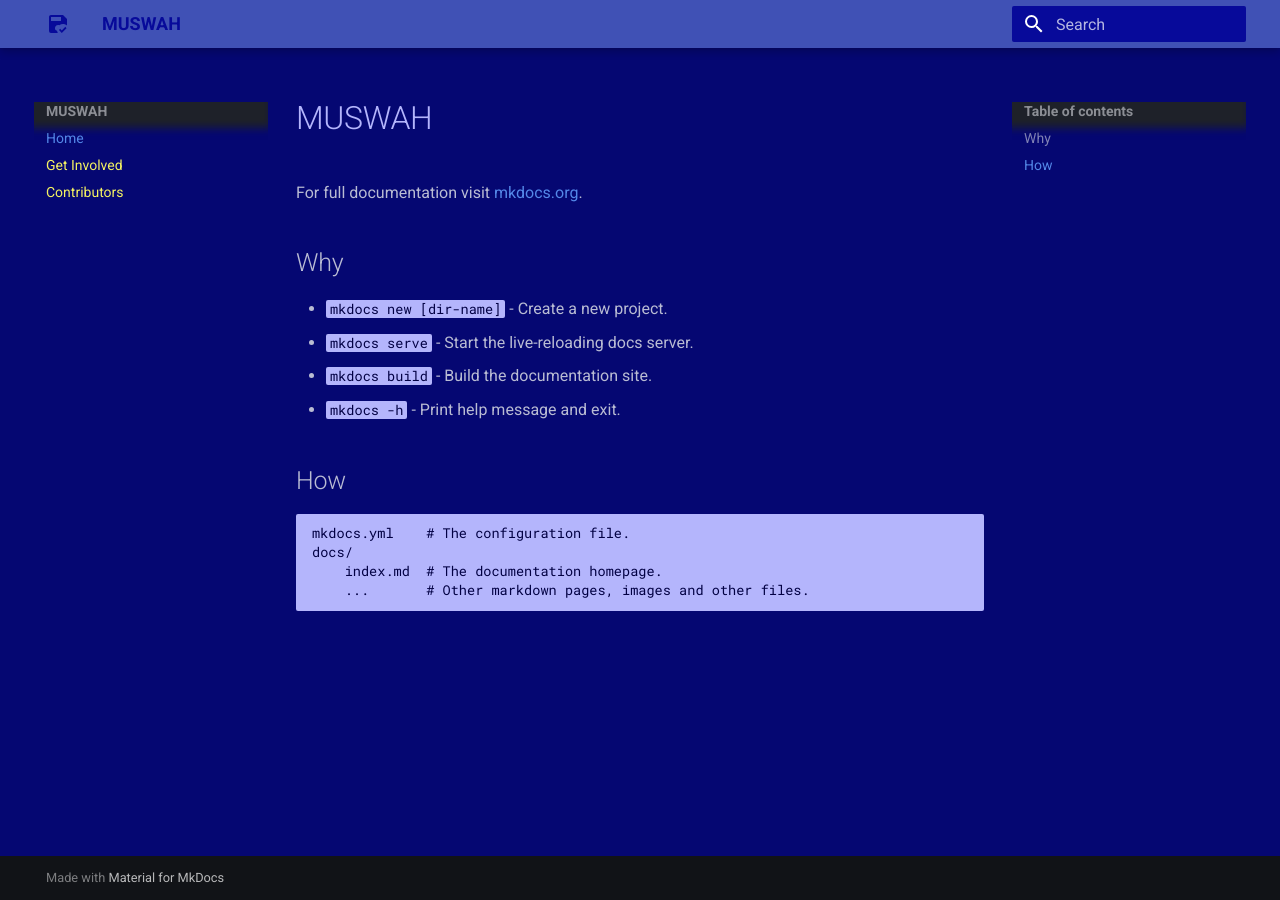
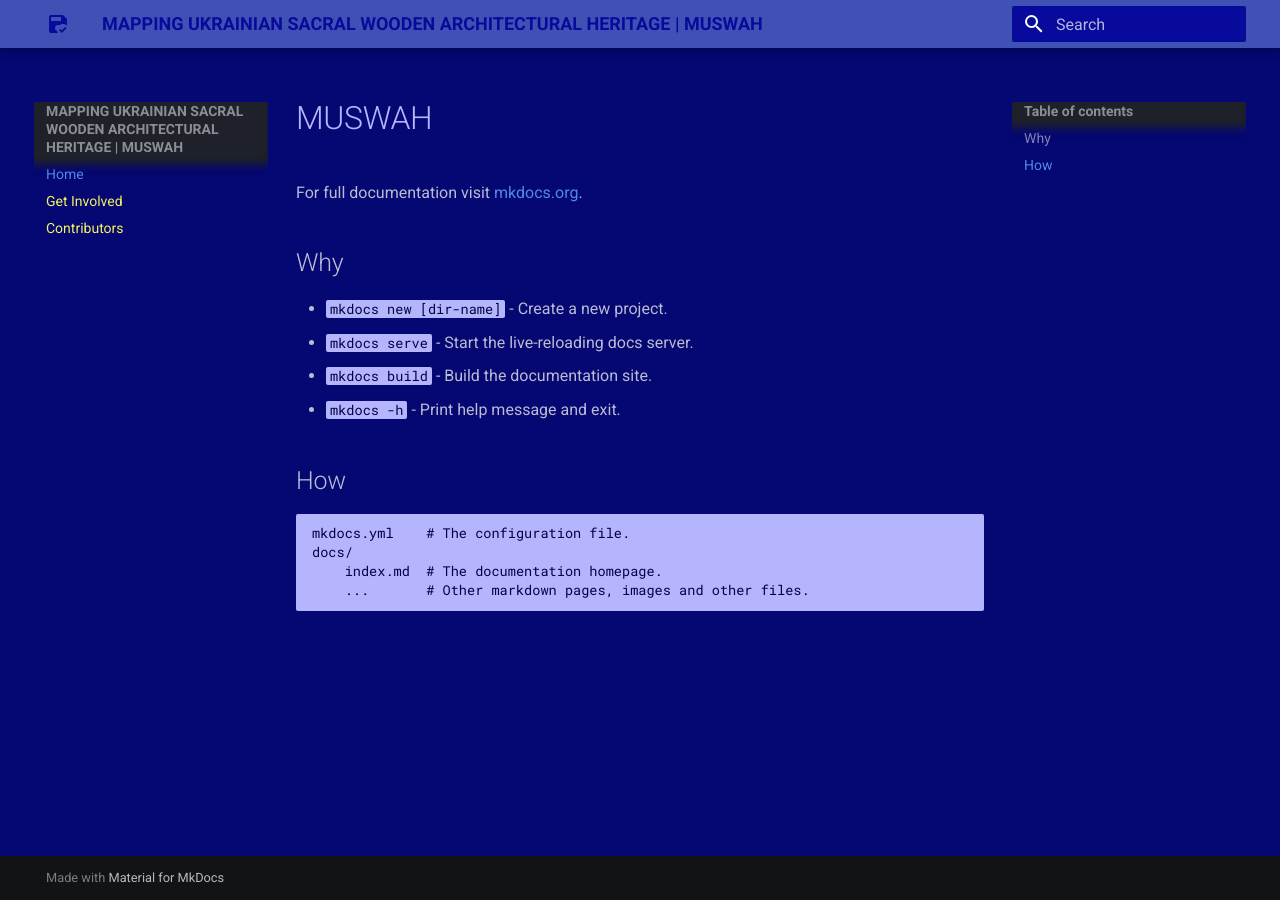
Before and after one commit to gabrielemucho/muswah-mkdocs, an MkDocs documentation site: the page built from docs/index.md, in a window 1280 px wide. Built offline with MkDocs 1.6.1 and Material for MkDocs 9.7.7, drawn with Linux system fonts in a browser that asks for light colours.

Commit message:
Update mkdocs.yml

```diff
--- a/mkdocs.yml
+++ b/mkdocs.yml
@@ -1,4 +1,4 @@
-site_name: MUSWAH
+site_name: MAPPING UKRAINIAN SACRAL WOODEN ARCHITECTURAL HERITAGE | MUSWAH
 theme:
   name: material
   icon:
```
